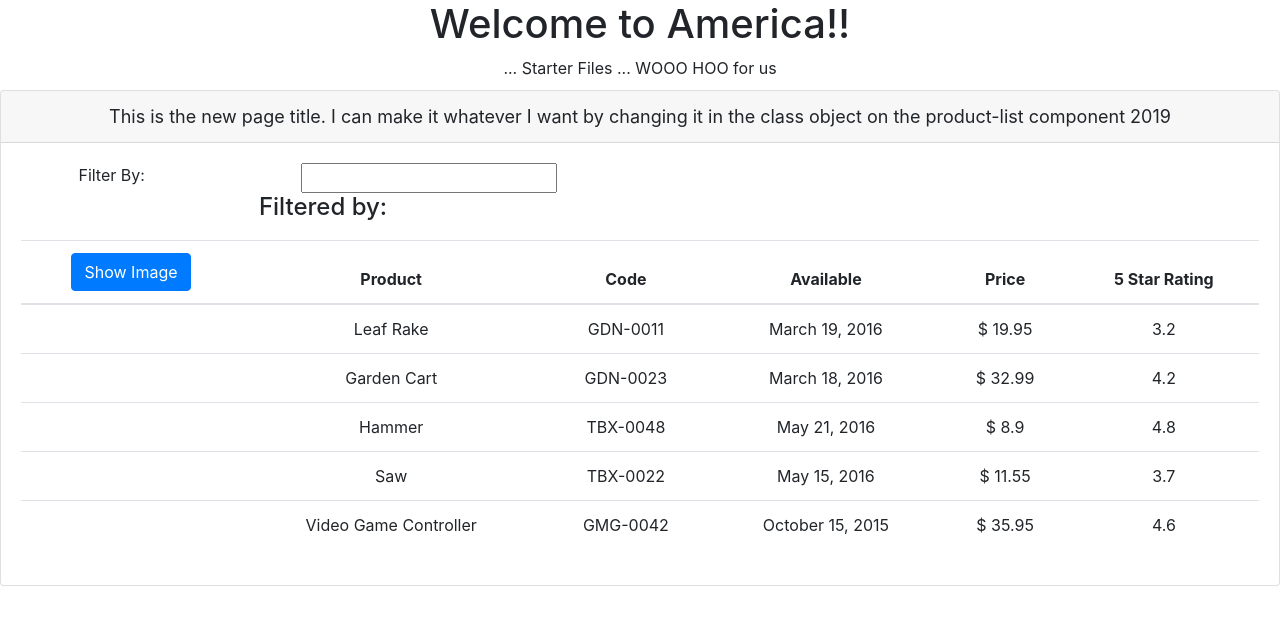
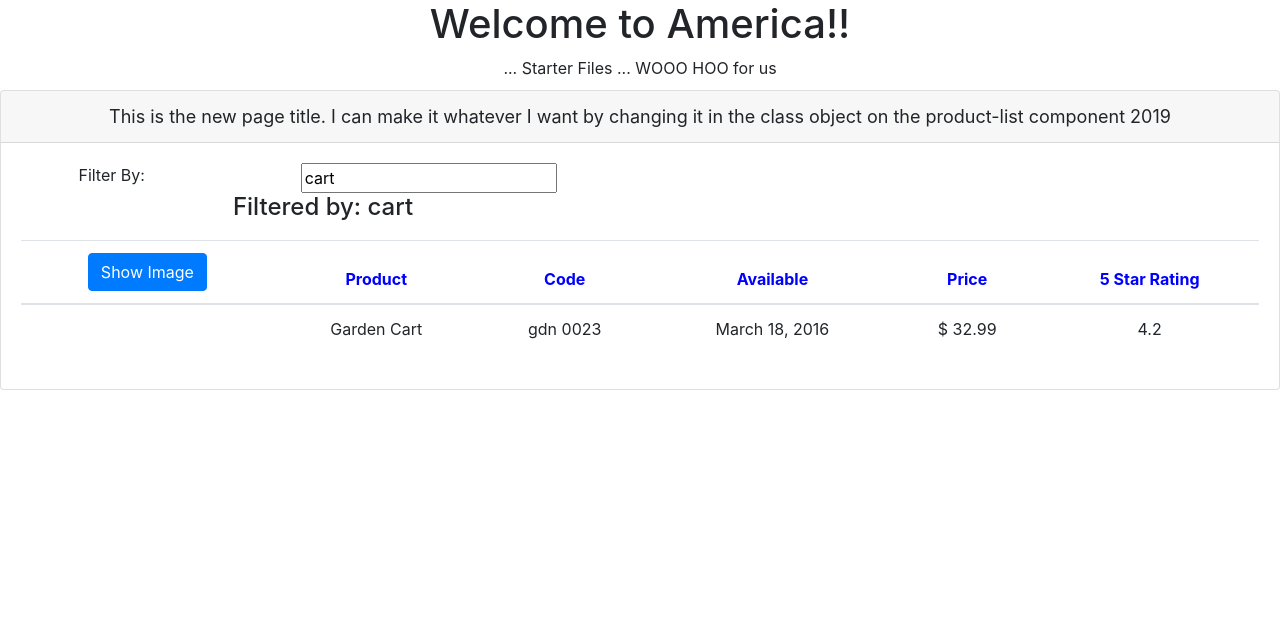
Before and after one commit to memmo01/Angular-Project, an Angular app in the folder APM-Start/: page / in a window 1280 px wide. Shown: the top 624 px of the page. Built offline with nearby package versions, Linux system fonts and the light colour scheme.

Commit message:
added filtering ability

```diff
--- a/APM-Start/src/app/app.module.ts
+++ b/APM-Start/src/app/app.module.ts
@@ -4,9 +4,10 @@ import { FormsModule } from "@angular/forms";
 
 import { AppComponent } from "./app.component";
 import { ProductListComponent } from "./products/product-list.component";
+import {ConverToSpacesPipe} from "./shared/convert-to-space.pipe";
 
 @NgModule({
-  declarations: [AppComponent, ProductListComponent],
+  declarations: [AppComponent, ProductListComponent,ConverToSpacesPipe],
   imports: [BrowserModule, FormsModule],
   bootstrap: [AppComponent]
 })
--- /dev/null
+++ b/APM-Start/src/app/products/product-list.component.css
@@ -0,0 +1,3 @@
+th {
+  color: blue;
+}
--- a/APM-Start/src/app/products/product-list.component.html
+++ b/APM-Start/src/app/products/product-list.component.html
@@ -41,7 +41,7 @@
           </tr>
         </thead>
         <tbody>
-          <tr *ngFor="let apple of products">
+          <tr *ngFor="let apple of filteredProducts">
             <td>
               <img
                 *ngIf="show"
@@ -52,7 +52,8 @@
               />
             </td>
             <td>{{ apple.productName }}</td>
-            <td>{{ apple.productCode }}</td>
+            <td>{{ apple.productCode | lowercase
+                | convertToSpaces: '-' }}</td>
             <td>{{ apple.releaseDate }}</td>
             <td>$ {{ apple.price }}</td>
             <td>{{ apple.starRating }}</td>
--- a/APM-Start/src/app/products/product-list.component.ts
+++ b/APM-Start/src/app/products/product-list.component.ts
@@ -1,19 +1,29 @@
 import { Component } from "@angular/core";
 import example from "../../api/products/products.json";
 import { IProduct } from "./product";
+import { ValueConverter } from "@angular/compiler/src/render3/view/template";
 
 @Component({
   selector: "pm-products",
-  templateUrl: "./product-list.component.html"
+  templateUrl: "./product-list.component.html",
+  styleUrls: ["./product-list.component.css"]
 })
 export class ProductListComponent {
   show: boolean = false;
   imageWidth: number = 50;
   imageMargin: number = 2;
-  listFilter: string = "";
 
   pageTitle: string =
     "This is the new page title. I can make it whatever I want by changing it in the class object on the product-list component";
+
+    _listFilter:string;
+get listFilter():string{
+    return this._listFilter;
+}
+set listFilter(value:string){
+    this._listFilter=value;
+    this.filteredProducts=this.listFilter ? this.performFilter(this.listFilter):this.products
+}
 
   getYear() {
     let y = new Date();
@@ -25,5 +35,18 @@ export class ProductListComponent {
     this.show = !this.show;
   }
 
-  products: IProduct[] = example;
+
+filteredProducts:IProduct[];
+products: IProduct[] = example;
+
+
+constructor(){
+    this.filteredProducts=this.products;
+    this.listFilter='cart';
 }
+performFilter(filterBy:string):IProduct[]{
+    filterBy= filterBy.toLocaleLowerCase();
+   return this.products.filter((product:IProduct)=>product.productName.toLocaleLowerCase().indexOf(filterBy)!==-1)
+
+}
+}
--- /dev/null
+++ b/APM-Start/src/app/shared/convert-to-space.pipe.ts
@@ -0,0 +1,11 @@
+import {Pipe, PipeTransform} from "@angular/core"
+
+@Pipe({
+    name:'convertToSpaces'
+})
+
+export class ConverToSpacesPipe implements PipeTransform{
+    transform(value:string,character:string):string{
+        return value.replace(character,' ');
+    }
+}
```
